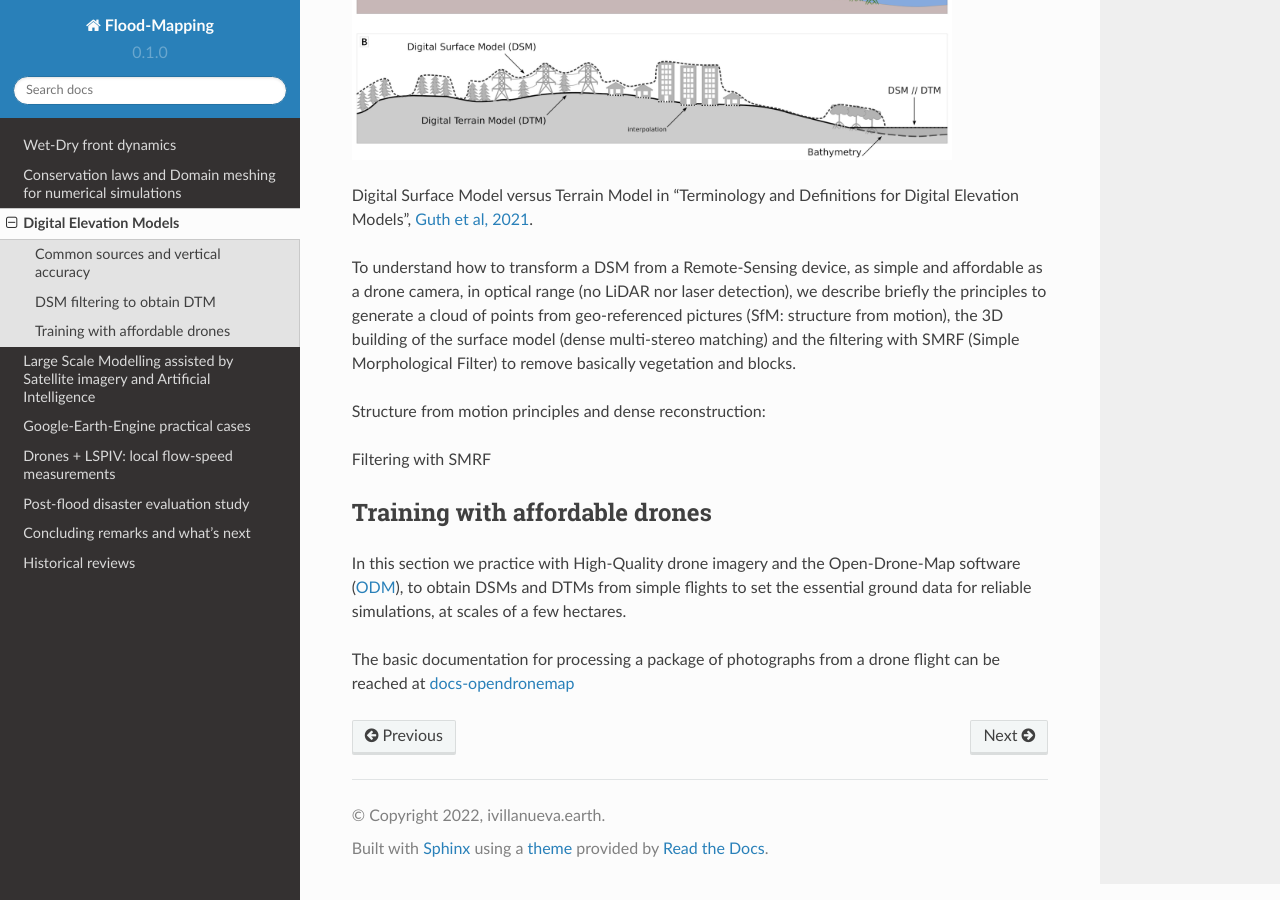
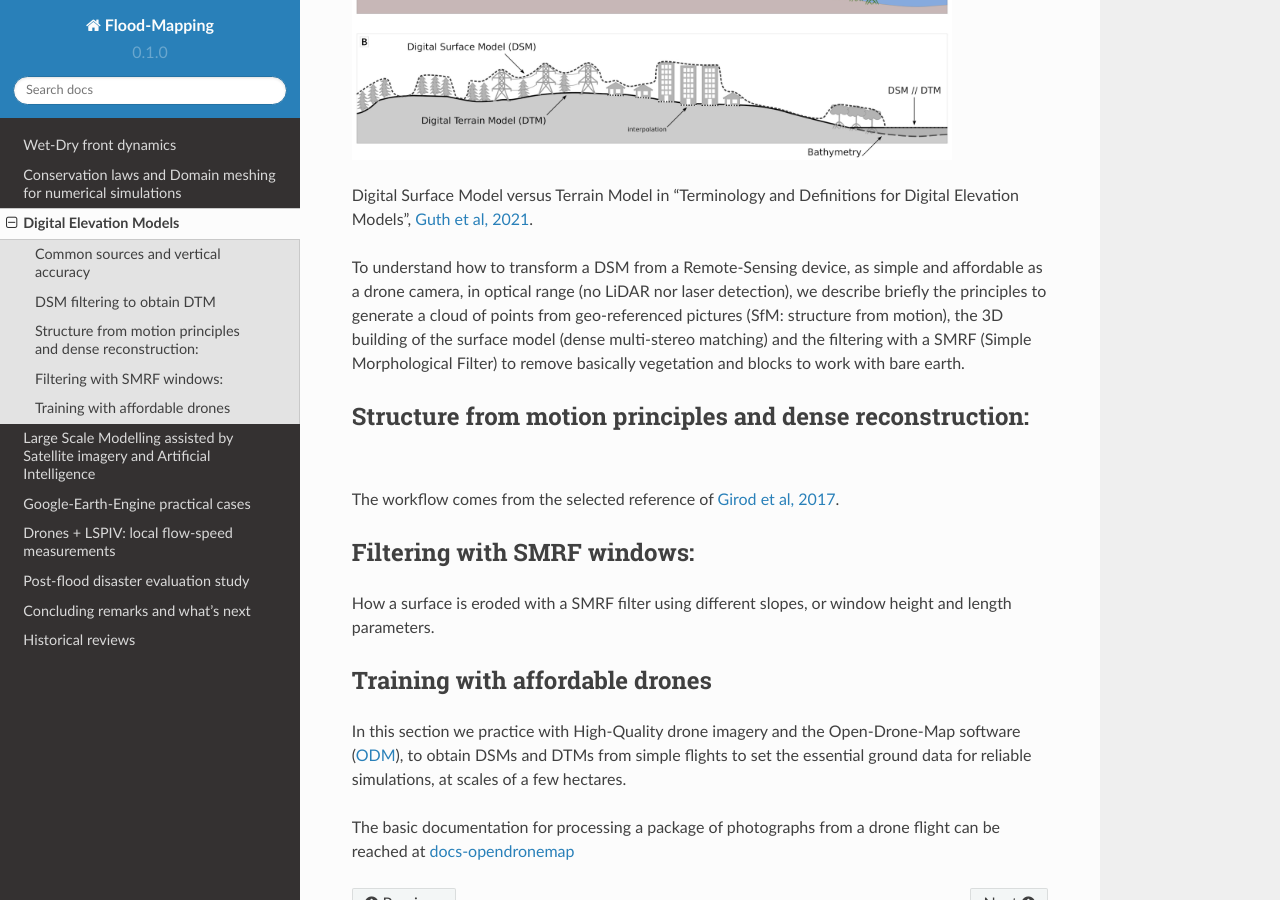
Before and after one commit to ivillamadrid/FloodMapping, a Sphinx documentation site: the page built from docs/source/dem.rst, in a window 1280 px wide and 900 px high, scrolled down 769 px. Built offline with Sphinx 7.4.7 and the Read the Docs theme 2.0.0, drawn with Linux system fonts in a browser that asks for light colours.

Commit message:
Update dem.rst

```diff
--- a/docs/source/dem.rst
+++ b/docs/source/dem.rst
@@ -28,12 +28,23 @@ Digital Surface Model versus Terrain Model in "Terminology and Definitions for D
 .. _Guth et al, 2021: https://doi.org/10.3390/rs13183581
 
 To understand how to transform a DSM from a Remote-Sensing device, as simple and affordable as a drone camera, in optical range (no LiDAR nor laser detection),
-we describe briefly the principles to generate a cloud of points from geo-referenced pictures (SfM: structure from motion), the 3D building of the surface model (dense multi-stereo matching) and the filtering with SMRF (Simple Morphological Filter) to remove basically vegetation and blocks.
+we describe briefly the principles to generate a cloud of points from geo-referenced pictures (SfM: structure from motion), the 3D building of the surface model (dense multi-stereo matching) and the filtering with a SMRF (Simple Morphological Filter) to remove basically vegetation and blocks to work with bare earth.
+
 
 Structure from motion principles and dense reconstruction:
+----------------------------------------------------------
 
 
-Filtering with SMRF
+The workflow comes from the selected reference of `Girod et al, 2017`_.
+
+.. _Girod et al, 2017: https://tc.copernicus.org/articles/11/827/2017/
+
+
+Filtering with SMRF windows:
+----------------------------
+
+How a surface is eroded with a SMRF filter using different slopes, or window height and length  parameters.
+
 
 
 
```
